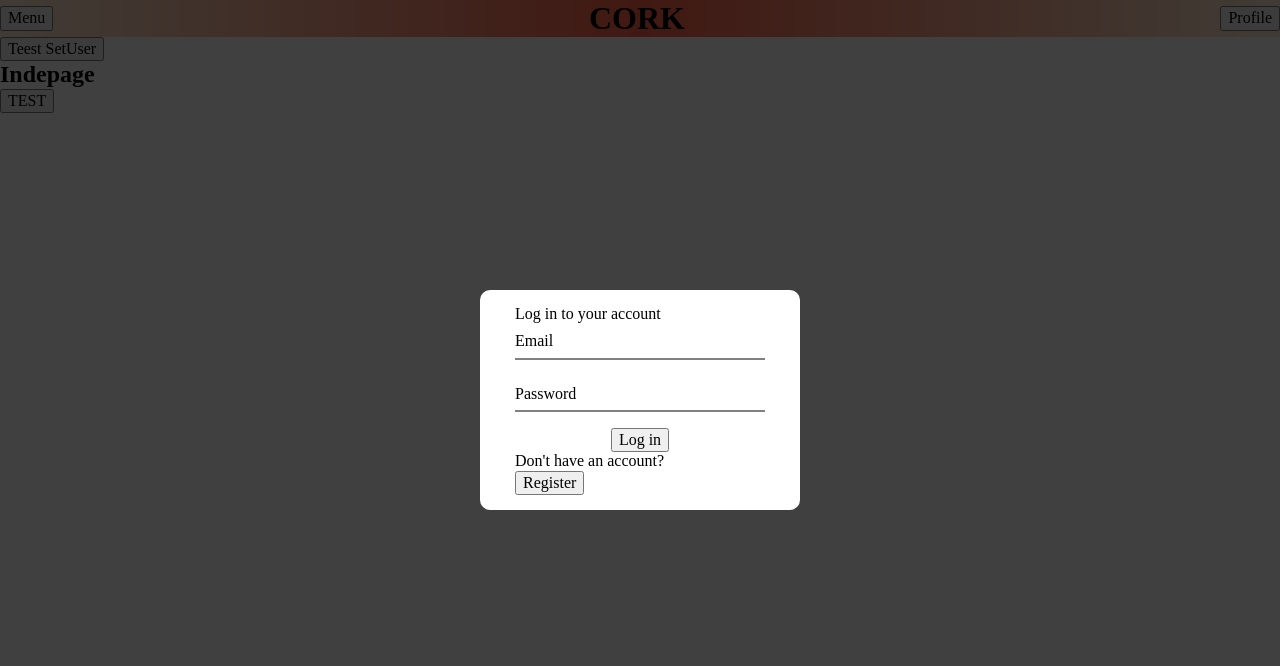
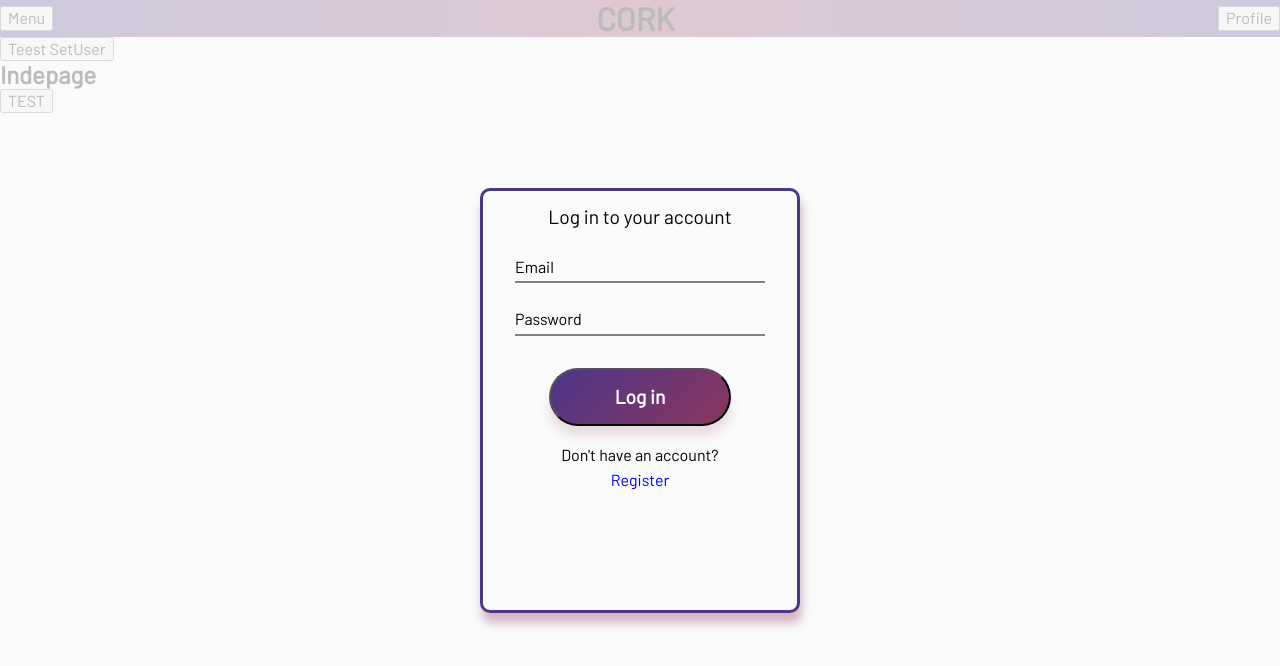
Before and after one commit to neil-berg/cork, a React (Create React App) app in the folder client/: page / in a window 1280 px wide. Both pictures are taken after a click on the button "Profile". Shown: the top 666 px of the page. Built offline with nearby package versions, Linux system fonts and the light colour scheme.

Commit message:
initial modal design with colors

```diff
--- a/client/public/index.html
+++ b/client/public/index.html
@@ -15,6 +15,10 @@
       user's mobile device or desktop. See https://developers.google.com/web/fundamentals/web-app-manifest/
     -->
     <link rel="manifest" href="%PUBLIC_URL%/manifest.json" />
+    <link
+      href="https://fonts.googleapis.com/css?family=Barlow:300,400&display=swap"
+      rel="stylesheet"
+    />
     <!--
       Notice the use of %PUBLIC_URL% in the tags above.
       It will be replaced with the URL of the `public` folder during the build.
--- a/client/src/components/Header.js
+++ b/client/src/components/Header.js
@@ -25,6 +25,11 @@ const HeaderContainer = styled.header`
   display: flex;
   align-items: center;
   justify-content: space-between;
-  background: linear-gradient(90deg, papayawhip, tomato, papayawhip);
+  background: linear-gradient(
+    90deg,
+    var(--purple),
+    var(--maroon),
+    var(--purple)
+  );
 `;
 export default Header;
--- a/client/src/components/Modal.js
+++ b/client/src/components/Modal.js
@@ -9,8 +9,10 @@ const Modal = ({ showModal, setShowModal }) => {
   // Local UI state and form values
   const [showLogin, setShowLogin] = useState(true);
   const [name, setName] = useState('');
+  const [username, setUsername] = useState('');
   const [email, setEmail] = useState('');
   const [password, setPassword] = useState('');
+  const [errorMessage, setErrorMessage] = useState('');
 
   const [user, setUser] = useContext(UserContext);
 
@@ -33,21 +35,30 @@ const Modal = ({ showModal, setShowModal }) => {
     try {
       const res = await axios.post('/api/users', {
         name,
+        username,
         email,
         password
       });
 
-      // Store JWT and time of token creation in localstorage
-      // for further auth calls and then close modal
-      localStorage.setItem('cork-JWT', res.data.token);
+      // Store JWT in localstorage for further auth calls and then close modal
+      localStorage.setItem('cork-token', res.data.token);
       setShowModal(false);
+      setShowLogin(true);
 
       // Store the created user in app-level context
-      setUser({ name, loggedIn: true });
+      setUser({ username, loggedIn: true });
 
-      // TODO: Reset the form
+      // Reset the form
+      setName('');
+      setUsername('');
+      setEmail('');
+      setPassword('');
     } catch (error) {
-      console.log(error);
+      setErrorMessage('Something went wrong. Try again.');
+      // Clear the error message after 5 seconds
+      setTimeout(() => {
+        setErrorMessage('');
+      }, 5000);
     }
   };
 
@@ -55,7 +66,7 @@ const Modal = ({ showModal, setShowModal }) => {
     e.preventDefault();
 
     try {
-      const token = localStorage.getItem('cork-JWT');
+      const token = localStorage.getItem('cork-token');
       const res = await axios.post(
         '/api/users/login',
         {
@@ -70,19 +81,33 @@ const Modal = ({ showModal, setShowModal }) => {
       );
 
       // Update JWT and time of token creation in local storage
-      localStorage.removeItem('cork-JWT');
-      localStorage.setItem('cork-JWT', res.data.token);
+      localStorage.removeItem('cork-token');
+      localStorage.setItem('cork-token', res.data.token);
       setShowModal(false);
-      console.log(res.data);
+
+      const username = res.data.user.username;
       // Store the created user in app-level context
-      // setUser({ res.data.user.name, loggedIn: true });
+      setUser({ username, loggedIn: true });
+
+      // Clear the form
+      setEmail('');
+      setPassword('');
     } catch (error) {
-      console.log(error);
+      setErrorMessage('Invalid email or password.');
+      // Clear the error message after 5 seconds
+      setTimeout(() => {
+        setErrorMessage('');
+      }, 5000);
     }
   };
 
   return (
-    <Container name={name} email={email} password={password}>
+    <Container
+      name={name}
+      username={username}
+      email={email}
+      password={password}
+    >
       {backdropTransition.map(({ item, key, props: animation }) => {
         return (
           item && (
@@ -105,8 +130,14 @@ const Modal = ({ showModal, setShowModal }) => {
                       <div className="card__info">
                         {showLogin && (
                           <div className="login-container">
-                            <p>Log in to your account</p>
-                            <form>
+                            <p className="header-text">
+                              Log in to your account
+                            </p>
+                            <form
+                              onSubmit={e => {
+                                loginUser(e);
+                              }}
+                            >
                               <label>
                                 <input
                                   className="email-input"
@@ -131,25 +162,30 @@ const Modal = ({ showModal, setShowModal }) => {
                                 />
                                 <span className="placeholder">Password</span>
                               </label>
-                              <button
-                                type="submit"
-                                onClick={e => {
-                                  loginUser(e);
-                                }}
-                              >
+                              {errorMessage && (
+                                <p className="error-message">{errorMessage}</p>
+                              )}
+                              <button className="submit-button" type="submit">
                                 Log in
                               </button>
                             </form>
-                            <p>Don't have an account?</p>
-                            <button onClick={() => setShowLogin(false)}>
-                              Register
-                            </button>
+                            <div className="lower-container">
+                              <p>Don't have an account?</p>
+                              <button
+                                className="link-button"
+                                onClick={() => setShowLogin(false)}
+                              >
+                                Register
+                              </button>
+                            </div>
                           </div>
                         )}
                         {!showLogin && (
                           <div className="register-container">
-                            <p>Register for an account</p>
-                            <form>
+                            <p className="header-text">
+                              Register for an account
+                            </p>
+                            <form onSubmit={e => createUser(e)}>
                               <label>
                                 <input
                                   className="name-input"
@@ -162,6 +198,19 @@ const Modal = ({ showModal, setShowModal }) => {
                                   onChange={e => setName(e.target.value)}
                                 />
                                 <span className="placeholder">Name</span>
+                              </label>
+                              <label>
+                                <input
+                                  className="username-input"
+                                  type="text"
+                                  autoComplete="on"
+                                  required
+                                  pattern="[a-zA-Z0-9]{3,}"
+                                  title="Must contain only letters and numbers and be at least 3 characters long."
+                                  value={username}
+                                  onChange={e => setUsername(e.target.value)}
+                                />
+                                <span className="placeholder">Username</span>
                               </label>
                               <label>
                                 <input
@@ -187,17 +236,19 @@ const Modal = ({ showModal, setShowModal }) => {
                                 />
                                 <span className="placeholder">Password</span>
                               </label>
-                              <button
-                                type="submit"
-                                onClick={e => createUser(e)}
-                              >
+                              <button className="submit-button" type="submit">
                                 Sign Up
                               </button>
                             </form>
-                            <p>Have an account?</p>
-                            <button onClick={() => setShowLogin(true)}>
-                              Log In
-                            </button>
+                            <div className="lower-container">
+                              <p>Have an account?</p>
+                              <button
+                                className="link-button"
+                                onClick={() => setShowLogin(true)}
+                              >
+                                Log in
+                              </button>
+                            </div>
                           </div>
                         )}
                       </div>
@@ -223,23 +274,37 @@ const Container = styled.div`
     display: flex;
     justify-content: center;
     align-items: center;
-    background-color: rgba(0, 0, 0, 0.75);
+    background-color: rgba(250, 250, 250, 0.75);
     overflow: hidden;
   }
   & .card {
     position: relative;
     border-radius: 10px;
+    border: 3px var(--purple) solid;
+    box-shadow: 2px 10px 10px rgba(138, 54, 92, 0.35);
     padding: 15px;
-    min-width: 320px;
-    background-color: white;
+    width: 320px;
+    height: 425px;
+    background: var(--white) l;
   }
 
   .card__info,
-  form {
+  .login-container,
+  .register-container,
+  form,
+  .lower-container {
     display: flex;
     flex-direction: column;
     align-items: center;
-    justify-content: center;
+  }
+
+  .lower-container {
+    margin-top: 1.25rem;
+  }
+
+  .header-text {
+    font-size: 1.2em;
+    padding-bottom: 1em;
   }
 
   label {
@@ -254,6 +319,7 @@ const Container = styled.div`
     border-right: none;
     border-left: none;
     border-bottom: 2px grey solid;
+    background: var(--white);
   }
 
   input:focus {
@@ -268,32 +334,59 @@ const Container = styled.div`
     position: absolute;
     top: 0;
     left: 0;
-    transform: translateY(50%);
+    transform: translateY(60%);
   }
 
   input:focus + .placeholder {
-    transform: translateY(-50%);
+    transform: translateY(-60%);
     font-size: 0.8em;
   }
 
   .name-input:not(focus) + .placeholder {
-    transform: ${props => (props.name.length > 0 ? `translateY(-50%)` : '')};
+    transform: ${props => (props.name.length > 0 ? `translateY(-60%)` : '')};
     font-size: ${props => (props.name.length > 0 ? '0.8em' : '')};
   }
 
+  .username-input:not(focus) + .placeholder {
+    transform: ${props =>
+      props.username.length > 0 ? `translateY(-60%)` : ''};
+    font-size: ${props => (props.username.length > 0 ? '0.8em' : '')};
+  }
+
   .email-input:not(focus) + .placeholder {
-    transform: ${props => (props.email.length > 0 ? `translateY(-50%)` : '')};
+    transform: ${props => (props.email.length > 0 ? `translateY(-60%)` : '')};
     font-size: ${props => (props.email.length > 0 ? '0.8em' : '')};
   }
 
   .password-input:not(focus) + .placeholder {
     transform: ${props =>
-      props.password.length > 0 ? `translateY(-50%)` : ''};
+      props.password.length > 0 ? `translateY(-60%)` : ''};
     font-size: ${props => (props.password.length > 0 ? '0.8em' : '')};
   }
 
   input:valid {
-    border-bottom: 2px solid green;
+    border-bottom: 2px solid var(--green);
+  }
+
+  .submit-button {
+    margin-top: 1rem;
+    padding: 1rem 4rem;
+    border-radius: 30px;
+    background: linear-gradient(135deg, var(--purple), var(--maroon));
+    color: white;
+    font-size: 1.2em;
+    font-weight: bold;
+    cursor: pointer;
+    box-shadow: 0px 10px 10px rgba(138, 54, 92, 0.15);
+    transition: all ease 0.2s;
+  }
+
+  .link-button {
+    background: transparent;
+    border: none;
+    color: blue;
+    margin-top: 0.4rem;
+    cursor: pointer;
   }
 `;
 
--- a/client/src/styles/Layout.css
+++ b/client/src/styles/Layout.css
@@ -4,7 +4,10 @@ Additions according to https://zellwk.com/blog/css-reset/ and personal preferenc
 
 /* CSS variables */
 :root {
-  --pink: #fac7c7;
+  --purple: rgb(76, 54, 138);
+  --maroon: rgb(138, 54, 92);
+  --green: rgb(16, 201, 149);
+  --white: rgb(250, 250, 250);
 }
 
 /* Document
@@ -59,6 +62,8 @@ hr {
 
 body {
   margin: 0;
+  font-family: 'Barlow', sans-serif;
+  background: var(--white);
 }
 
 /**
```
Also changed, not shown: 1 other file (tests, documents, lock files or other folders).
